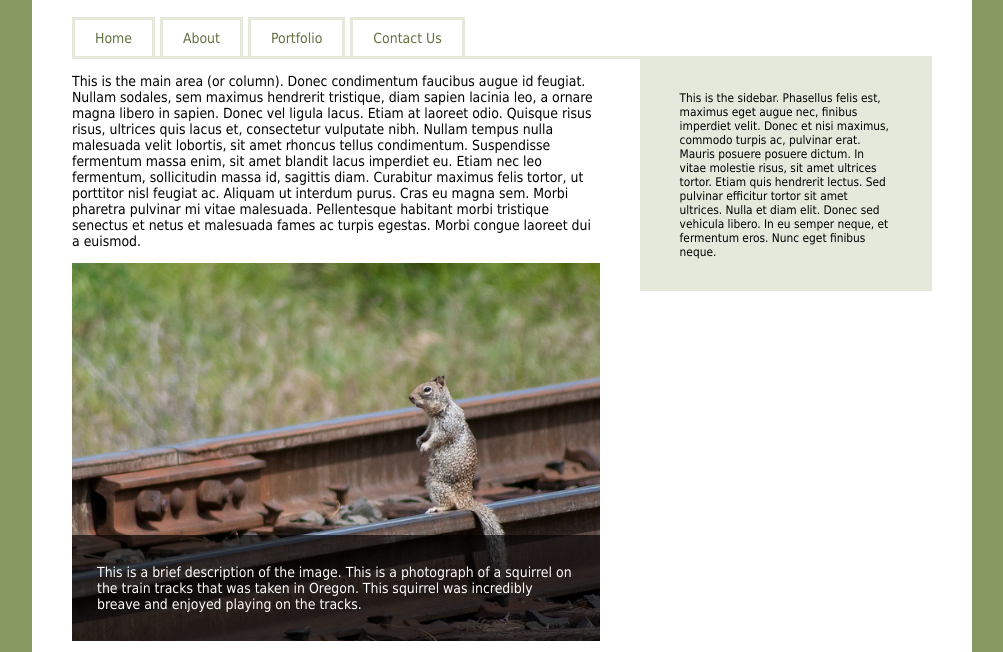
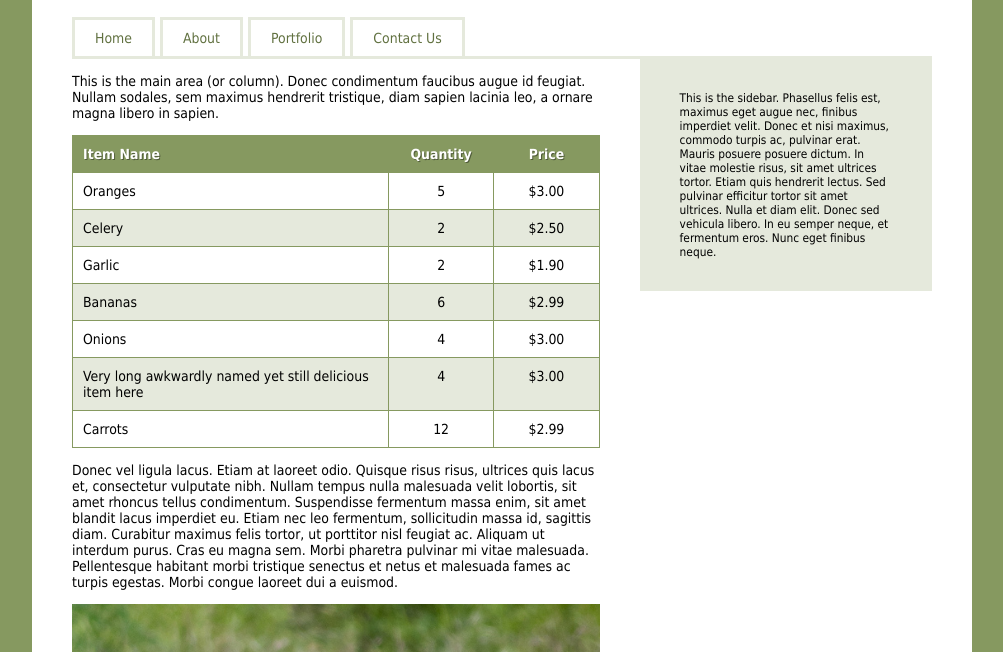
Before and after one commit to sudaraka/udemy-html-css, a plain HTML site: page index.html in a window 1280 px wide. Shown: the part 73-725 px from the top of the page, without its empty margins (138-1141 px from the left). Drawn offline with Linux system fonts and the light colour scheme.

Commit message:
Styling HTML tables

```diff
--- a/css/screen.css
+++ b/css/screen.css
@@ -109,6 +109,54 @@ header p {
   padding-right: 40px;
 }
 
+/* Table Styles */
+
+table {
+  border-spacing: 0;
+  border-collapse: collapse;
+  width: 100%;
+}
+
+.col-item-name {
+  width: 60%;
+}
+
+
+.col-quantity {
+  width: 20%;
+}
+
+
+.col-price {
+  width: 20%;
+}
+
+table th {
+  text-align: left;
+  background-color: #869960;
+  color: #fff;
+  text-shadow: 1px 1px 0 rgba(0, 0, 0, .4);
+}
+
+table th,
+table td {
+  border: 1px solid #869960;
+  padding: 10px;
+
+  vertical-align: top;
+}
+
+table tbody tr:nth-child(even) td {
+  background-color: #e5e9dc;
+}
+
+table.grocery-list tr :nth-child(2),
+table.grocery-list tr :nth-child(3) {
+  text-align: center;
+}
+
+/* End Table Styles */
+
 .sidebar {
   width: 34%;
   float: left;
--- a/index.html
+++ b/index.html
@@ -27,7 +27,62 @@
 
       <div class="content-area group">
         <div class="main-area">
-          <p>This is the main area (or column). Donec condimentum faucibus augue id feugiat. Nullam sodales, sem maximus hendrerit tristique, diam sapien lacinia leo, a ornare magna libero in sapien. Donec vel ligula lacus. Etiam at laoreet odio. Quisque risus risus, ultrices quis lacus et, consectetur vulputate nibh. Nullam tempus nulla malesuada velit lobortis, sit amet rhoncus tellus condimentum. Suspendisse fermentum massa enim, sit amet blandit lacus imperdiet eu. Etiam nec leo fermentum, sollicitudin massa id, sagittis diam. Curabitur maximus felis tortor, ut porttitor nisl feugiat ac. Aliquam ut interdum purus. Cras eu magna sem. Morbi pharetra pulvinar mi vitae malesuada. Pellentesque habitant morbi tristique senectus et netus et malesuada fames ac turpis egestas. Morbi congue laoreet dui a euismod.</p>
+          <p>This is the main area (or column). Donec condimentum faucibus augue id feugiat. Nullam sodales, sem maximus hendrerit tristique, diam sapien lacinia leo, a ornare magna libero in sapien.</p>
+
+          <table class="grocery-list">
+            <thead>
+              <tr>
+                <th class="col-item-name">Item Name</th>
+                <th class="col-quantity">Quantity</th>
+                <th class="col-price">Price</th>
+              </tr>
+            </thead>
+            <tbody>
+              <tr>
+                <td>Oranges</td>
+                <td>5</td>
+                <td>$3.00</td>
+              </tr>
+
+              <tr>
+                <td>Celery</td>
+                <td>2</td>
+                <td>$2.50</td>
+              </tr>
+
+              <tr>
+                <td>Garlic</td>
+                <td>2</td>
+                <td>$1.90</td>
+              </tr>
+
+              <tr>
+                <td>Bananas</td>
+                <td>6</td>
+                <td>$2.99</td>
+              </tr>
+
+              <tr>
+                <td>Onions</td>
+                <td>4</td>
+                <td>$3.00</td>
+              </tr>
+
+              <tr>
+                <td>Very long awkwardly named yet still delicious item here</td>
+                <td>4</td>
+                <td>$3.00</td>
+              </tr>
+
+              <tr>
+                <td>Carrots</td>
+                <td>12</td>
+                <td>$2.99</td>
+              </tr>
+            </tbody>
+          </table>
+
+          <p>Donec vel ligula lacus. Etiam at laoreet odio. Quisque risus risus, ultrices quis lacus et, consectetur vulputate nibh. Nullam tempus nulla malesuada velit lobortis, sit amet rhoncus tellus condimentum. Suspendisse fermentum massa enim, sit amet blandit lacus imperdiet eu. Etiam nec leo fermentum, sollicitudin massa id, sagittis diam. Curabitur maximus felis tortor, ut porttitor nisl feugiat ac. Aliquam ut interdum purus. Cras eu magna sem. Morbi pharetra pulvinar mi vitae malesuada. Pellentesque habitant morbi tristique senectus et netus et malesuada fames ac turpis egestas. Morbi congue laoreet dui a euismod.</p>
 
           <div class="image-banner">
             <img src="images/squirel.jpg" alt="">
```
